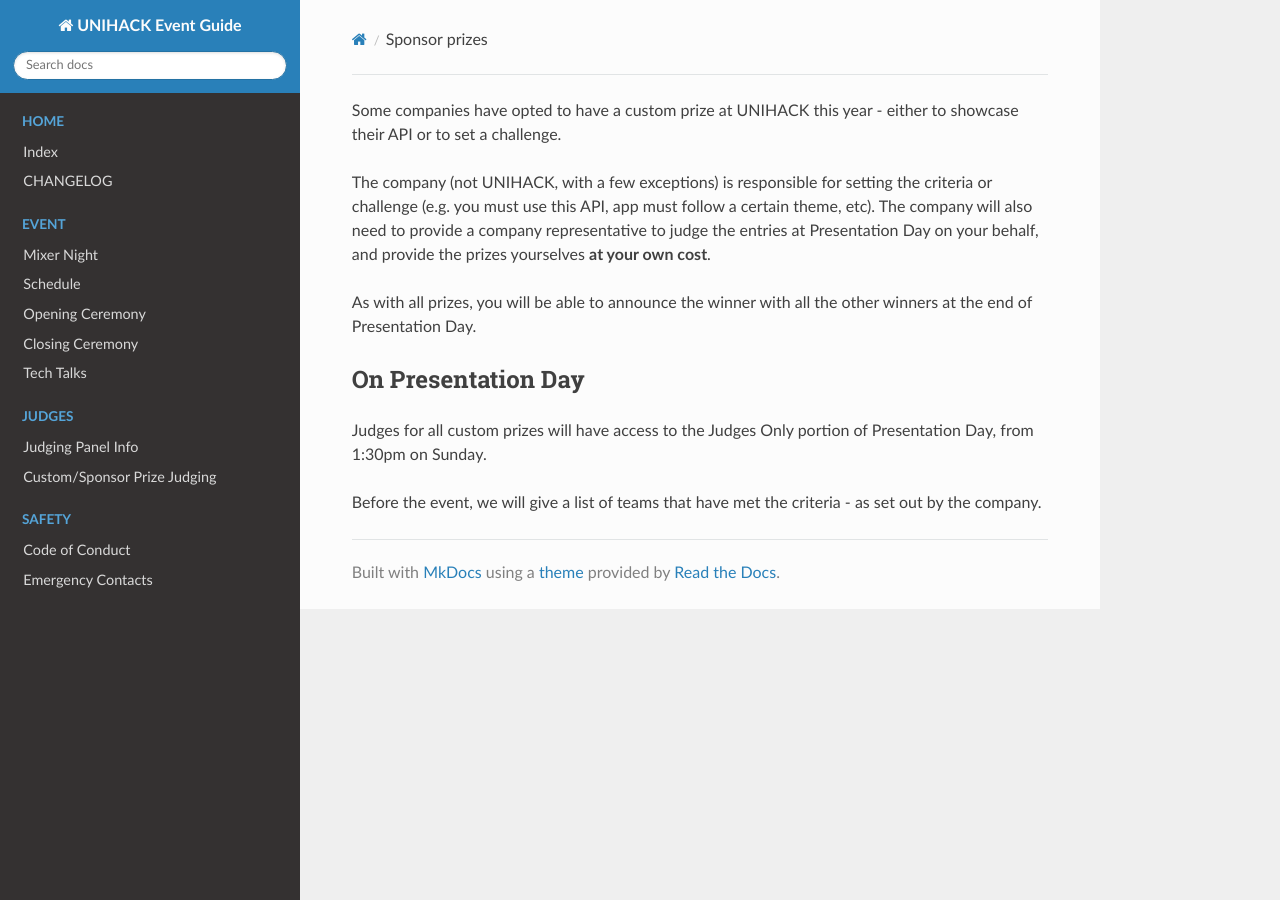
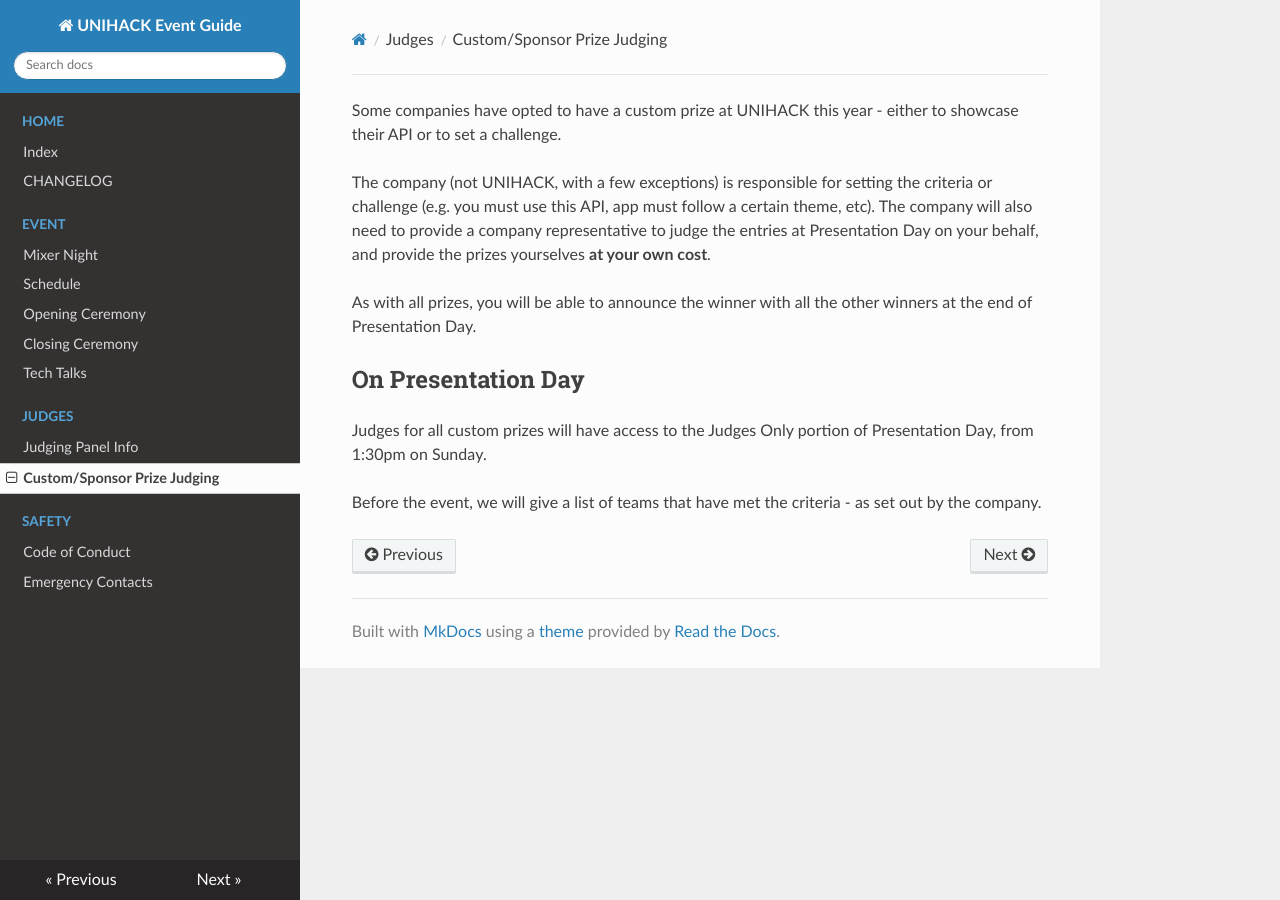
Before and after one commit to unihackhq/event-guide, an MkDocs documentation site: the page built from docs/judges/sponsor-prizes.md, in a window 1280 px wide. Built offline with MkDocs 1.6.1, drawn with Linux system fonts in a browser that asks for light colours; nearby versions of some CDN libraries; old or Windows-style settings are respelled for this version of MkDocs.

Commit message:
Fix judges error build

```diff
--- a/mkdocs.yml
+++ b/mkdocs.yml
@@ -10,8 +10,8 @@ pages:
       - Closing Ceremony: 'event/closing-ceremony.md'
       - Tech Talks: 'event/tech-talks.md'
   - Judges:
-      - Judging Panel Info: 'judging-panel.md'
-      - Custom/Sponsor Prize Judging: 'sponsor-prizes.md'
+      - Judging Panel Info: 'judges/judging-panel.md'
+      - Custom/Sponsor Prize Judging: 'judges/sponsor-prizes.md'
   - Safety:
       - Code of Conduct: 'safety/code-of-conduct.md'
       - Emergency Contacts: 'safety/emergency.md'
```
